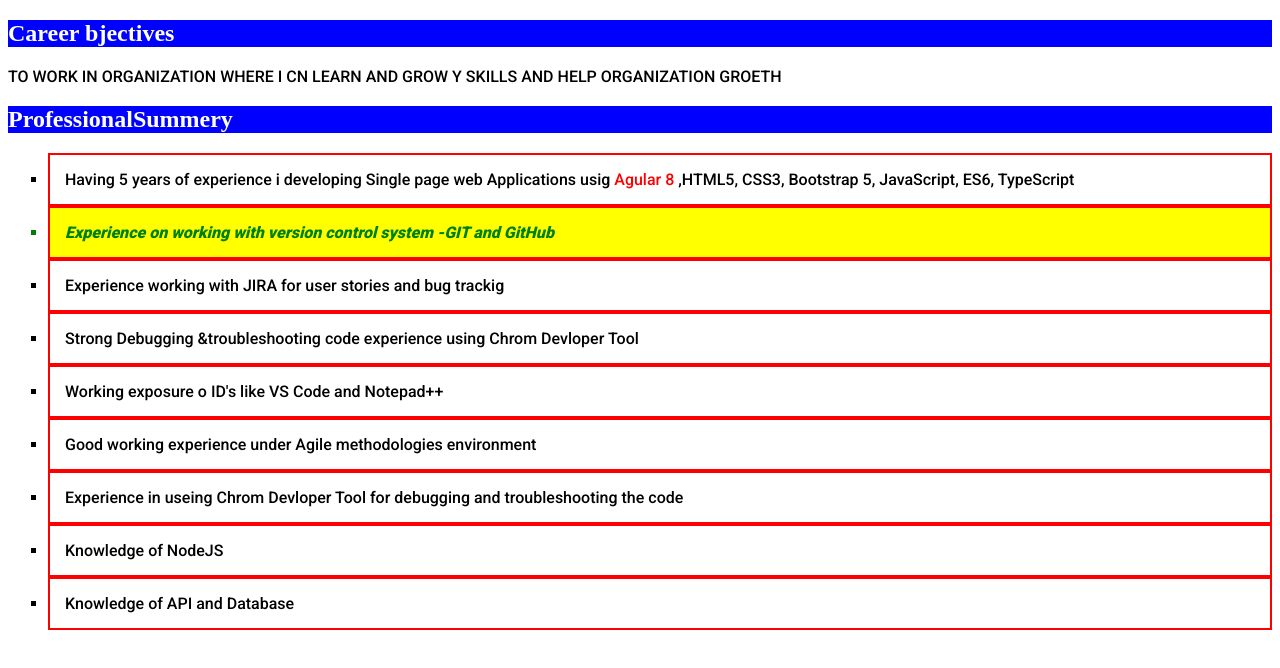
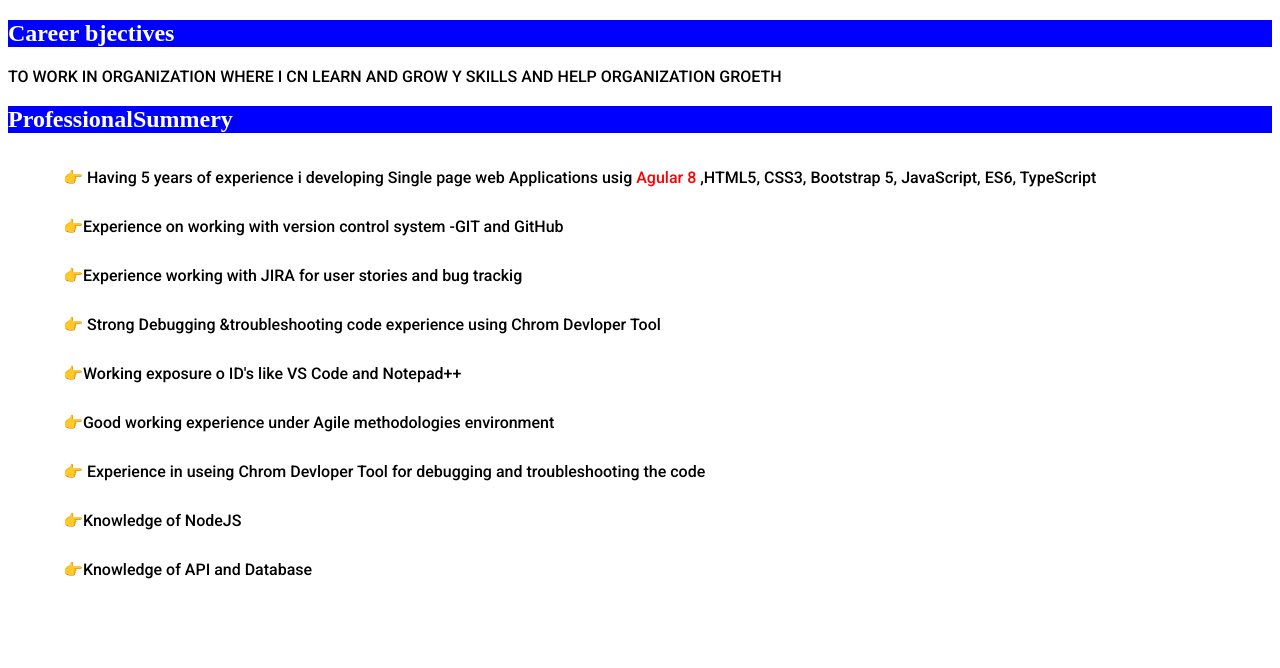
Before and after one commit to jadhavab/profile-ajay, a plain HTML site: page home.html in a window 1280 px wide. Drawn offline with Linux system fonts and the light colour scheme.

Commit message:
bacground properties
bacground properties

```diff
--- a/home.html
+++ b/home.html
@@ -10,6 +10,7 @@
       href="https://fonts.googleapis.com/css2?family=Concert+One&family=Poppins&family=Roboto:wght@500;900&display=swap"
       rel="stylesheet"
     />
+
     <style>
             .heading {
               color: white;
@@ -22,20 +23,18 @@
             span {
               color: red;
             }
-      #li2 {
-        color: green;
-        background-color: yellow;
-        font-style: italic;
-        font-weight: bolder;
+
+
+            ul li {
+              padding: 15px;
+              list-style-type: none;
             }
-      ul li {
-        border: 2px solid red;
-        padding: 15px;
-        list-style-type: square;
-      }
+
+             #list li::before{
+        content: "👉";}
+        #list li::selection { background-color: aqua;}
             p,li { font-family: 'Poppins', sans-serif;
       font-family: 'Roboto', sans-serif;}
-
     </style>
   </head>
   <body>
@@ -45,15 +44,13 @@ font-family: 'Roboto', sans-serif;}
       organization groeth
     </p>
     <h2 class="heading">ProfessionalSummery</h2>
-    <ul>
+    <ul id="list">
       <li>
         Having 5 years of experience i developing Single page web Applications
         usig <span> Agular 8 </span> ,HTML5, CSS3, Bootstrap 5, JavaScript, ES6,
         TypeScript
       </li>
-      <li id="li2">
-        Experience on working with version control system -GIT and GitHub
-      </li>
+      <li>Experience on working with version control system -GIT and GitHub</li>
       <li>Experience working with JIRA for user stories and bug trackig</li>
       <li>
         Strong Debugging &troubleshooting code experience using Chrom Devloper
```
Also changed, not shown: education.html (+3 -0 lines), index.html (+5 -2 lines), others.html (+4 -1 lines), project.html (+5 -1 lines), techStack.html (+2 -0 lines), assets/background.jpg (added), assets/css.png (added), assets/css1.jpg (added). Lines whose indentation alone changed are shown as unchanged.
